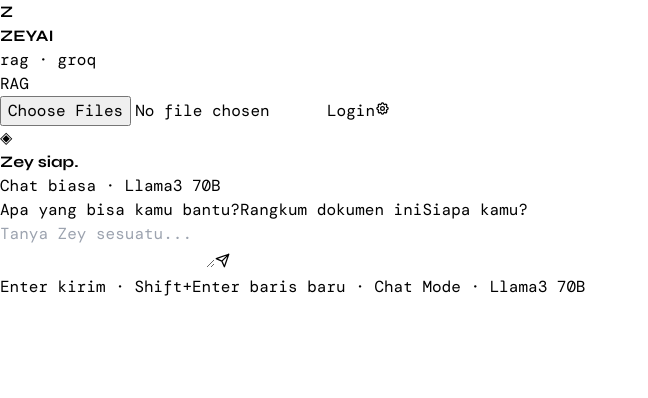
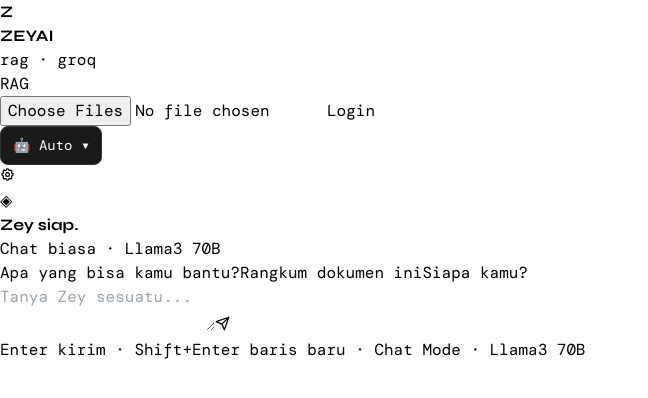
Before and after one commit to fauzimuh258-ui/zey-ai-, a Next.js app: page / in a window 1280 px wide. Shown: the top 398 px of the page, without its empty margins (0-648 px from the left). Built offline with nearby package versions, Linux system fonts and the light colour scheme; a web font is replaced by a local one.

Commit message:
Add ProviderSelector component to page

```diff
--- a/app/page.jsx
+++ b/app/page.jsx
@@ -435,7 +435,8 @@
     Docs
   </button>
 )}
-
+{/* Provider Selector */}
+<ProviderSelector onSelect={setProvider} />
         {/* Settings */}
         <button onClick={() => setShowSettings((v) => !v)}
           className="p-1.5 rounded border border-[#222] hover:border-[#f0c040] hover:text-[#f0c040] transition-all text-[#555]">
```
